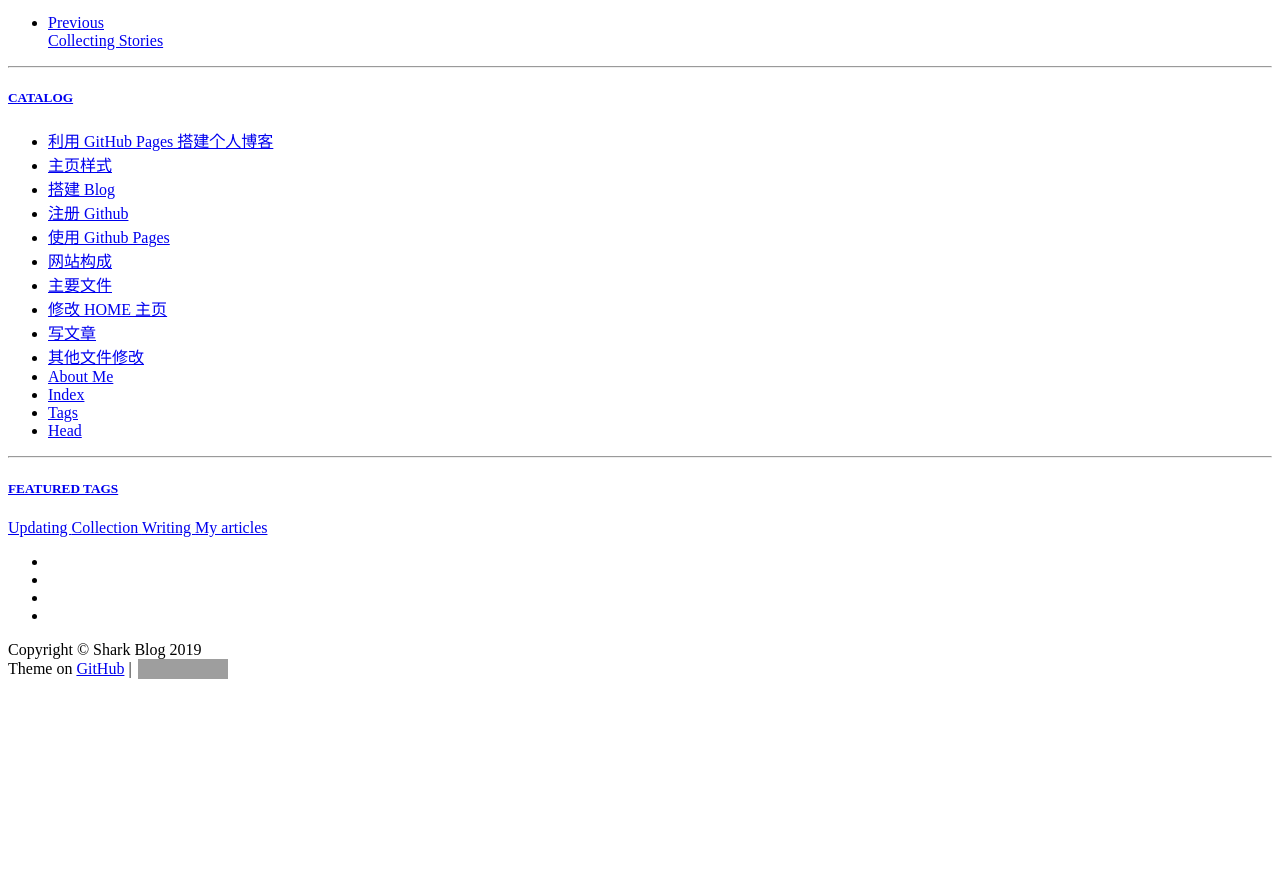
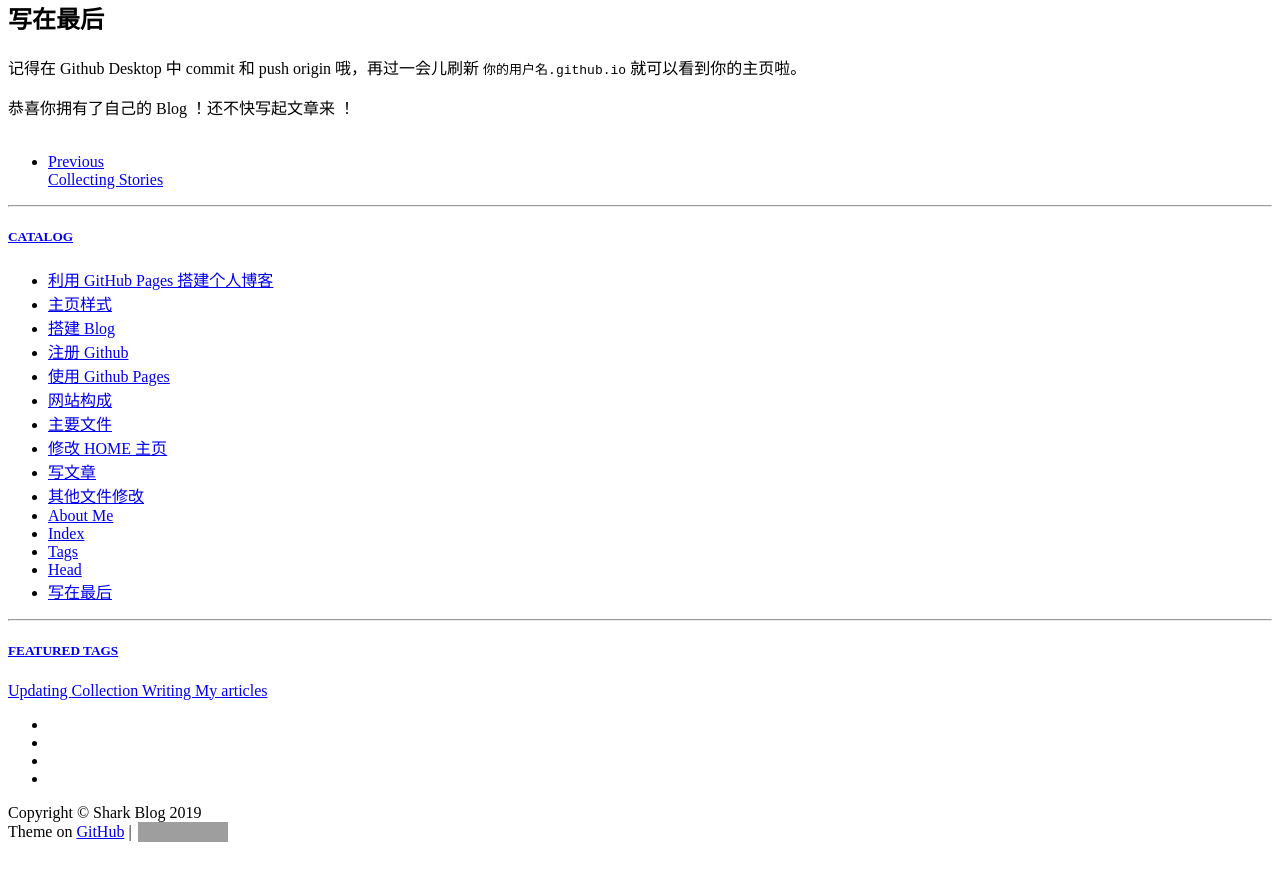
Before and after one commit to sharkjingyang/sharkjingyang.github.io, a Jekyll site: the page built from _posts/2019-12-7-利用 GitHub Pages 快速搭建个人博客.md, in a window 1280 px wide and 1400 px high, scrolled down 8285 px. Shown: the part 517-1398 px from the top of the window. Built offline with Jekyll 4.4.1, drawn with Linux system fonts in a browser that asks for light colours; comment, search, counter and statistics services are not loaded; before the commit the page ends 9522 px from its top, so only the background shows below that; grey boxes are pictures that could not be loaded.

Commit message:
Update 2019-12-7-利用 GitHub Pages 快速搭建个人博客.md

```diff
--- a/_posts/2019-12-7-利用 GitHub Pages 快速搭建个人博客.md
+++ b/_posts/2019-12-7-利用 GitHub Pages 快速搭建个人博客.md
@@ -152,3 +152,9 @@ Tags 页面在 `tags.html` 文件中修改，不建议做大改动。
 可在 `img` 文件夹中替换 `favicon.ico` 与 `apple-touch-icon.png`。或者可进入 `head.html` 文件，修改图片路径。
 
 ![19.PNG](http://ww1.sinaimg.cn/large/006EGaNZgy1g9qxbypb6rj30kb02kt8m.jpg)
+
+## 写在最后
+
+记得在 Github Desktop 中 commit 和 push origin 哦，再过一会儿刷新 `你的用户名.github.io` 就可以看到你的主页啦。
+
+恭喜你拥有了自己的 Blog ！还不快写起文章来 ！
```
